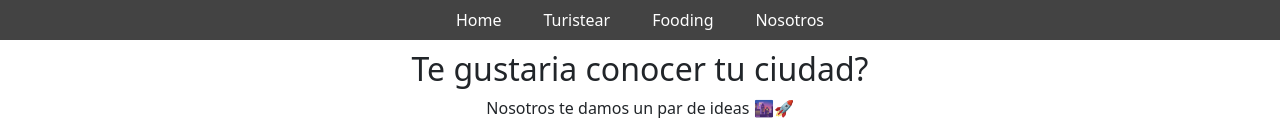
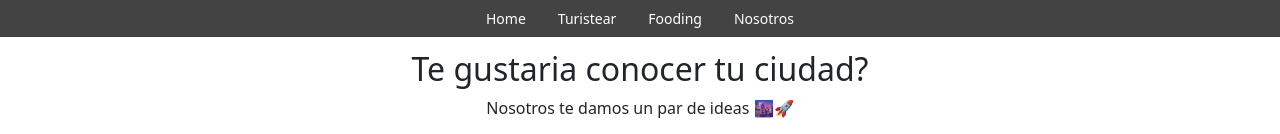
Before and after one commit to nahuel-fiocco/html-css, a plain HTML site: page index.html in a window 1280 px wide. Shown: the top 134 px of the page. Drawn offline with nearby package versions, Linux system fonts and the light colour scheme.

Commit message:
adaptaciones varias a bootstrap jeje

```diff
--- a/index.html
+++ b/index.html
@@ -19,18 +19,18 @@
 
 <body id="body">
     <div id="contenedor-navbar" class="contenedor-navbar d-flex justify-content-center">
-        <ul id="navbar" class="nav nav-pills justify-content-between">
+        <ul class="nav nav-pills justify-content-between">
             <li class="nav-item ">
-                <a class="nav-link text-white" href="# ">Home</a>
+                <a class="nav-link text-white small" href="index.html">Home</a>
             </li>
             <li class="nav-item ">
-                <a class="nav-link text-white" href="# ">Turistear</a>
+                <a class="nav-link text-white small" href="turistear.html">Turistear</a>
             </li>
             <li class="nav-item ">
-                <a class="nav-link text-white" href="# ">Fooding</a>
+                <a class="nav-link text-white small" href="fooding.html">Fooding</a>
             </li>
             <li class="nav-item ">
-                <a class="nav-link text-white" href="# ">Nosotros</a>
+                <a class="nav-link text-white small" href="nosotros.html">Nosotros</a>
             </li>
         </ul>
     </div>
--- a/style.css
+++ b/style.css
@@ -425,10 +425,6 @@ textarea {
     opacity: 0.9;
 }
 
-#navbar {
-    width: 400px;
-}
-
 #contenedor-navbar {
     width: 100%;
     position: fixed;
```
